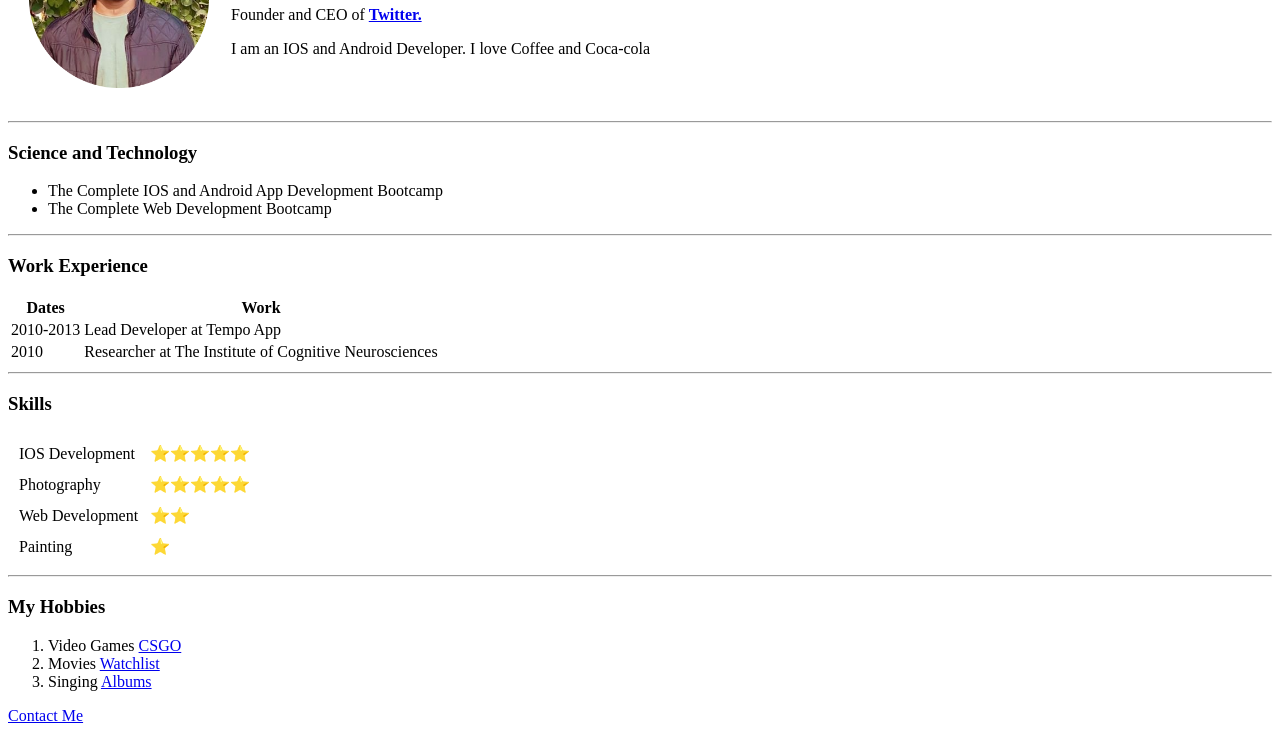
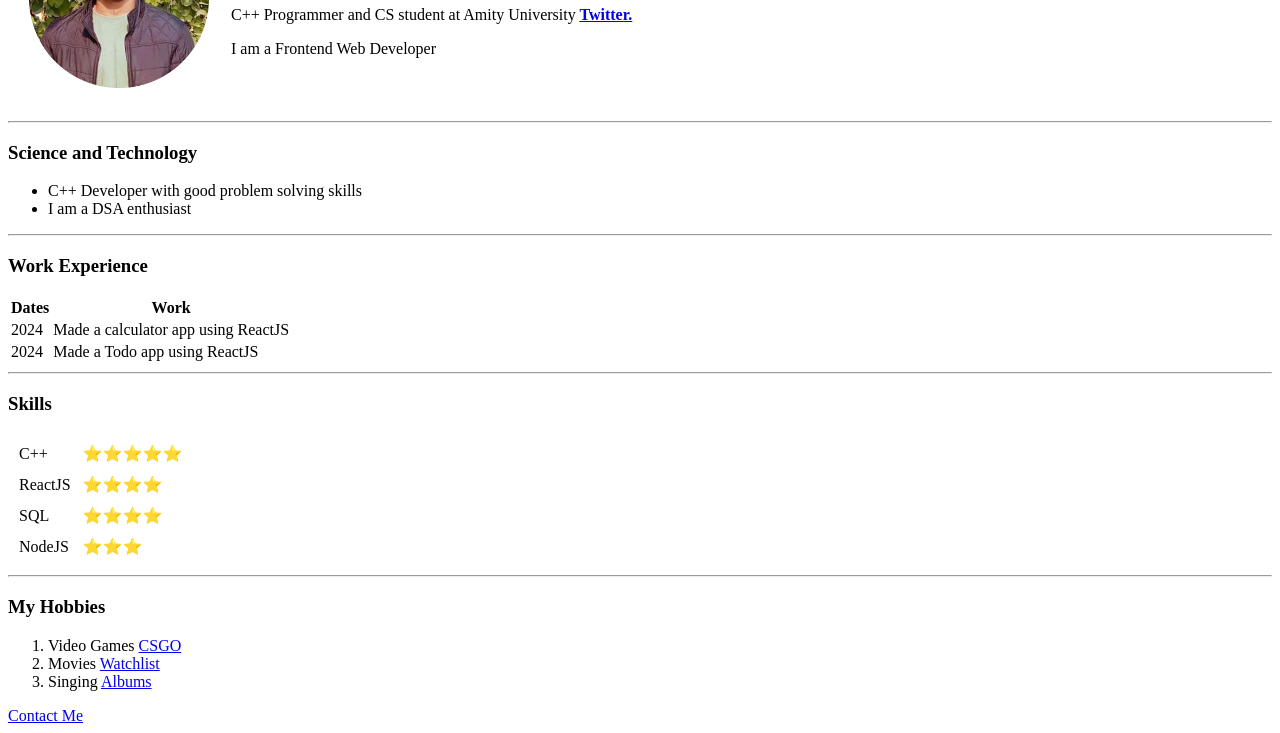
Before and after one commit to Wraja7/cv, a plain HTML site: page index.html in a window 1280 px wide. Shown: the part 121-854 px from the top of the page. Drawn offline with Linux system fonts and the light colour scheme.

Commit message:
Update index.html
nothing

```diff
--- a/index.html
+++ b/index.html
@@ -5,16 +5,16 @@
     <meta charset="UTF-8">
     <meta http-equiv="X-UA-Compatible" content="IE=edge">
     <meta name="viewport" content="width=device-width, initial-scale=1.0">
-    <title>Addy's Personal Site</title>
+    <title>Raja's Personal Site</title>
 </head>
 
 <body>
     <table cellspacing="20"  >
         <tr>
-            <td> <img src="img.png.png" alt="This is profile pictureof addy walker" width="180" height="180"></td>
-            <td> <h1>Addy Walker</h1>
-              <p>Founder and CEO of <strong> <a href="https://twitter.com/addywalker19">Twitter.</a> </strong> </p>
-              <p>I am an IOS and Android Developer. I love Coffee and Coca-cola</p>
+            <td> <img src="img.png.png" alt="This is profile pictureof Raja" width="180" height="180"></td>
+            <td> <h1>Raja Verma</h1>
+              <p> C++ Programmer and CS student at Amity University<strong> <a href="https://twitter.com/addywalker19">Twitter.</a> </strong> </p>
+              <p>I am a Frontend Web Developer </p>
             </td>
         </tr>
 
@@ -23,8 +23,8 @@
    <hr>
     <h3>Science and Technology</h3>
     <ul>
-        <li>The Complete IOS and Android App Development Bootcamp</li>
-        <li>The Complete Web Development Bootcamp</li>
+        <li>C++ Developer with good problem solving skills</li>
+        <li>I am a DSA enthusiast </li>
     </ul>
     <hr>
     <h3>Work Experience</h3>
@@ -37,12 +37,12 @@
         </head>
         <body>
             <tr>
-                <td>2010-2013</td>
-                <td>Lead Developer at Tempo App</td>
+                <td>2024</td>
+                <td>Made a calculator app using ReactJS</td>
             </tr>
             <tr>
-                <td>2010</td>
-                <td>Researcher at The Institute of Cognitive Neurosciences</td>
+                <td>2024</td>
+                <td>Made a Todo app using ReactJS</td>
             </tr>
 
         </body>
@@ -53,20 +53,20 @@
 
     <table cellspacing="10">
         <tr>
-            <td>IOS Development</td>
+            <td>C++ </td>
             <td>⭐⭐⭐⭐⭐</td>
         </tr>
         <tr>
-            <td>Photography </td>
-            <td>⭐⭐⭐⭐⭐</td>
+            <td>ReactJS </td>
+            <td>⭐⭐⭐⭐</td>
         </tr>
         <tr>
-            <td>Web Development</td>
-            <td>⭐⭐</td>
+            <td>SQL</td>
+            <td>⭐⭐⭐⭐</td>
         </tr>
         <tr>
-            <td>Painting </td>
-            <td>⭐</td>
+            <td>NodeJS</td>
+            <td>⭐⭐⭐</td>
         </tr>
     </table>
     <hr>
```
